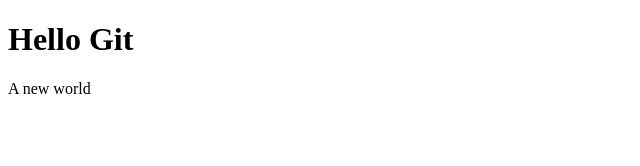
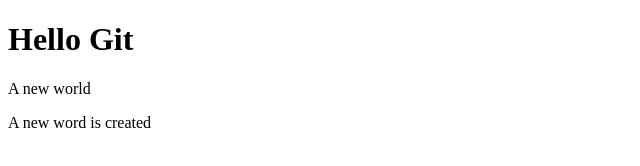
Before and after one commit to 707sourabh/New-Repo, a plain HTML site: page index.html in a window 1280 px wide. Shown: the whole page, without its empty margins (0-640 px from the left). Drawn offline with Linux system fonts and the light colour scheme.

Commit message:
added a new para

```diff
--- a/index.html
+++ b/index.html
@@ -8,5 +8,6 @@
 <body>
     <h1>Hello Git</h1>
     <p>A new world</p>
+    <p>A new word is created</p>
 </body>
 </html>
```
